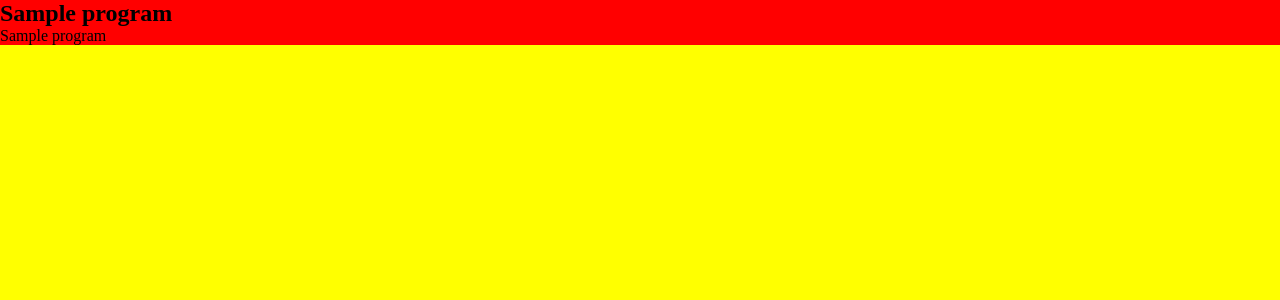
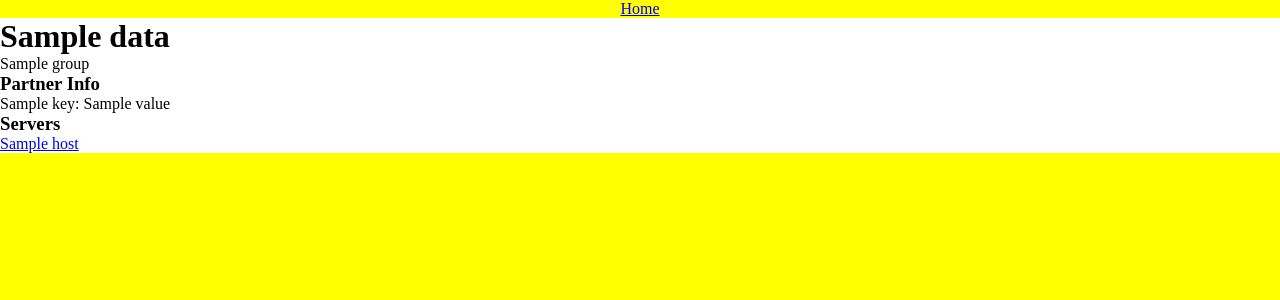
Before and after one commit to smarman85/guestBook, a Flask app: template app/templates/partner.html in a window 1280 px wide. Shown: the top 300 px of the page. Run offline with Flask 2, Linux system fonts and the light colour scheme; the template is opened without the code that fills it: most values are stand-ins (such as "Sample title", 1, 10 or a date in 2020).

Commit message:
Full host/group info (still a lot of junk data)

```diff
--- a/app/app.py
+++ b/app/app.py
@@ -1,26 +1,42 @@
 from flask import Flask, flash, redirect, render_template, request, session, abort
+import program_info
 #from flask import Flask
 app = Flask(__name__)
 
 @app.route("/")
 def index():
-    return render_template('index.html')
+    payload = program_info.apiCall('groups')
+    return render_template(
+            'index.html',
+            **locals()
+            )
 
 @app.route("/partner/<string:program>")
-def partner(program):
+def partnerInfo(program):
+    payload = program_info.apiCall("groups/" + program)
     return render_template(
             # pass multiple variables to the function
-            'partner.html', **locals())
+            'partner.html',
+            **locals()
+            )
 
-@app.route('/signup', methods = ['POST'])
+@app.route('/lookup', methods = ['POST'])
 def signup():
     program = request.form['partner']
     return redirect("/partner/" + program)
 
-@app.route("/work")
-def work():
-    return render_template('work.html')
+@app.route("/host/<string:hostname>")
+def hostInfo(hostname):
+    payload = program_info.apiCall("hosts/" + hostname)
+    return render_template(
+            'host.html',
+            **locals()
+            )
 
+@app.errorhandler(404)
+def pageNotFound(error):
+    return "page not found"
 
 if __name__ == "__main__":
     app.run(host='0.0.0.0', debug=True)
+    #app.run(host='0.0.0.0', debug=False)
--- a/app/static/styles/main.css
+++ b/app/static/styles/main.css
@@ -9,7 +9,7 @@ ul li {
   display: inline;
 }
 div {
-  background-color: red;
+  background-color: #FFFFFF;
 }
 body {
   background-color: yellow;
--- a/app/templates/layout.html
+++ b/app/templates/layout.html
@@ -2,21 +2,17 @@
 <html lang="en">
 <head>
     <meta charset="UTF-8">
-    <title>Sean Marman</title>
+    <title>GuestBook</title>
     <link rel="stylesheet" href="../static/styles/main.css">
-    <link rel="icon" type="image/png" href="../static/assets/icon.png">
+    <link rel="icon" type="image/png" href="../static/assets/iconmq.png">
 </head>
 <body>
     <head>
-      <!--
         <nav>
             <ul>
                 <a href="/"><li>Home</li></a>
-                <a href="/work"><li>Work</li></a>
-                <a href="/partner"><li>Partner Info</li></a>
             </ul>
         </nav>
-      -->
     </head>
     {% block body %}{% endblock %}
     <footer>
--- a/app/templates/partner.html
+++ b/app/templates/partner.html
@@ -1,7 +1,15 @@
 {% extends "layout.html" %}
 {% block body %}
-<div class="about">
-  <h2>{{ program }}</h2>
-  <p>{{ program }}</p>
+<div class="partner">
+  <h1>{{ payload.data.partner_name }}</h1>
+  <p>{{ payload.group }}</p>
+  <h3>Partner Info</h3>
+  {% for key, value in payload.data.items() %}
+    <p>{{ key }}: {{ value }}</p>
+  {% endfor %}
+  <h3>Servers</h3>
+  {% for host in payload.hosts %}
+    <p><a href="/host/{{ host }}">{{ host }}</a></p>
+  {% endfor %}
 </div>
 {% endblock %}
--- a/app/templates/work.html
+++ /dev/null
@@ -1,6 +0,0 @@
-{% extends "layout.html" %}
-{% block body %}
-<div class="work">
-  <h2>Work page</h2>
-</div>
-{% endblock %}
--- a/requirements.txt
+++ b/requirements.txt
@@ -1 +1,4 @@
 flask
+requests
+python-dotenv
+pathlib
```
Also changed, not shown: app/program_info.py (added, +14 -0 lines), app/templates/host.html (added, +9 -0 lines), app/templates/index.html (+9 -2 lines), app/static/assets/iconmq.png (added), 2 other files.
